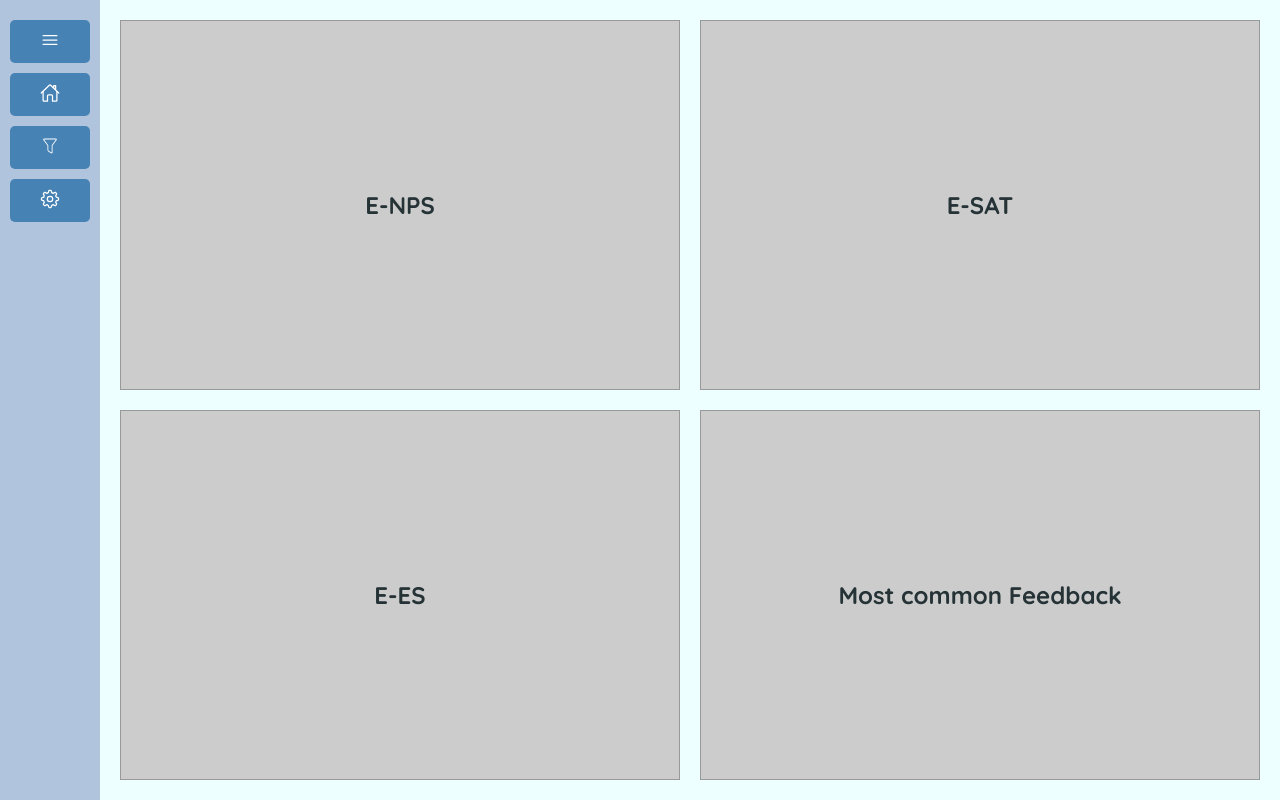
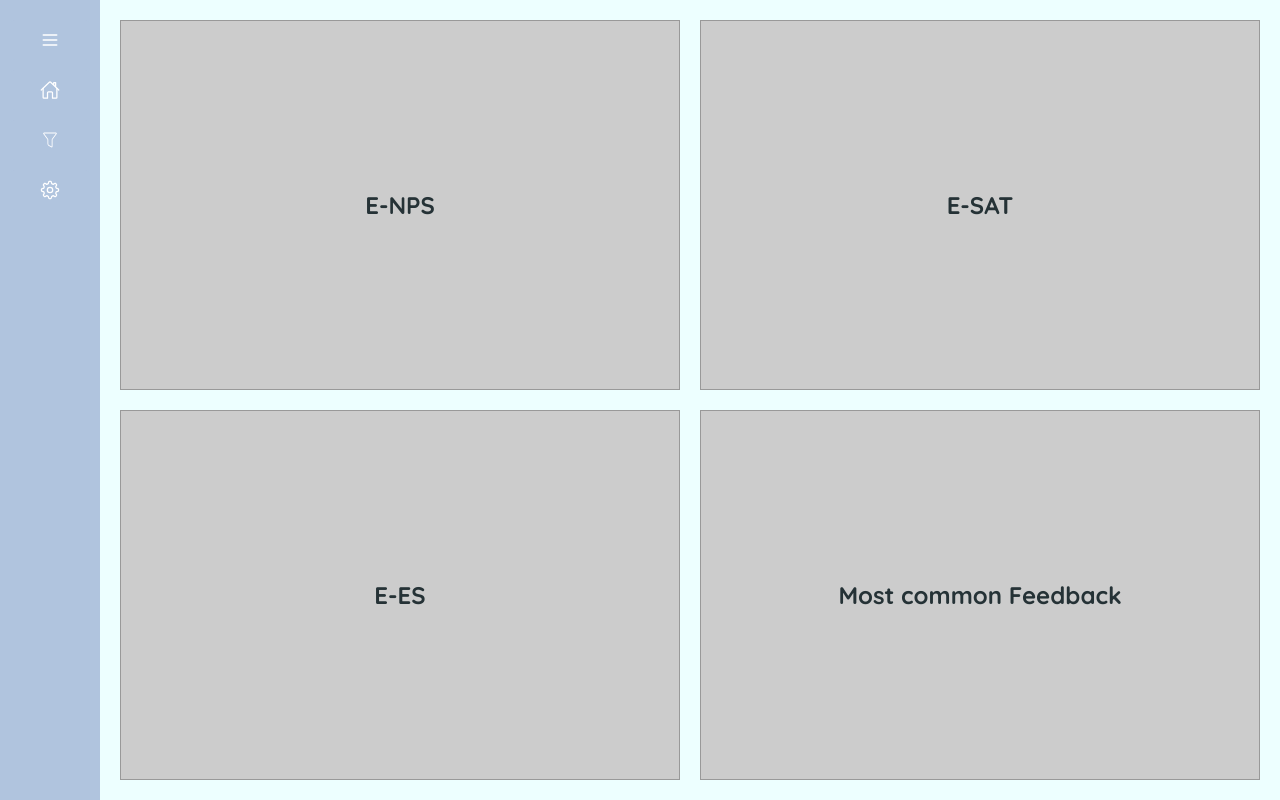
Before and after one commit to emaslvcc/wagwan, a React (Create React App) app in the folder wagwan/: page /dashboard in a window 1280 px wide. Built offline with nearby package versions, Linux system fonts and the light colour scheme.

Commit message:
transparent buttons

```diff
--- a/wagwan/package.json
+++ b/wagwan/package.json
@@ -8,8 +8,9 @@
     "@testing-library/user-event": "^13.5.0",
     "react": "^18.3.1",
     "react-dom": "^18.3.1",
+    "react-icons": "^5.2.1",
     "react-router-dom": "^6.23.1",
-    "react-scripts": "5.0.1",
+    "react-scripts": "^5.0.1",
     "web-vitals": "^2.1.4"
   },
   "scripts": {
--- a/wagwan/src/App.css
+++ b/wagwan/src/App.css
@@ -87,11 +87,14 @@ body {
 .sidebar button {
   padding: 10px;
   margin-bottom: 10px;
-  background-color: #4682b4; /* Button background color */
+  background-color: #b0c4de; /* Match button background color with sidebar */
   color: white;
   border: none;
   border-radius: 5px;
   cursor: pointer;
+  display: flex;
+  align-items: center;
+  justify-content: center;
 }
 
 .sidebar button:hover {
--- a/wagwan/src/Dashboard.css
+++ /dev/null
@@ -1,54 +0,0 @@
-.dashboard {
-    display: flex;
-  }
-
-  .sidebar {
-    display: flex;
-    flex-direction: column;
-    align-items: center;
-    padding: 20px;
-    background-color: #f0f0f0;
-    height: 100vh;
-  }
-
-  .icon-button {
-    background: transparent;
-    border: none;
-    margin: 10px 0;
-    cursor: pointer;
-    padding: 10px;
-  }
-
-  .icon-button svg {
-    transition: transform 0.2s;
-  }
-
-  .icon-button:hover svg {
-    transform: scale(1.2);
-  }
-
-  .content {
-    flex-grow: 1;
-    padding: 20px;
-  }
-
-  .rectangles {
-    display: flex;
-    flex-wrap: wrap;
-    gap: 20px;
-  }
-
-  .rectangle {
-    width: 200px;
-    height: 100px;
-    background-color: #d3d3d3;
-    display: flex;
-    align-items: center;
-    justify-content: center;
-    cursor: pointer;
-    transition: background-color 0.2s;
-  }
-
-  .rectangle:hover {
-    background-color: #a9a9a9;
-  }
--- a/wagwan/src/Dashboard.js
+++ b/wagwan/src/Dashboard.js
@@ -1,12 +1,12 @@
 // Dashboard.js
 
 import React from 'react';
+import { CiFilter } from 'react-icons/ci';
+import { GoGear } from 'react-icons/go';
+import { HiOutlineMenu } from 'react-icons/hi'; // Correct import based on available icons
+import { IoHomeOutline } from 'react-icons/io5';
 import { useNavigate } from 'react-router-dom';
-import { FaBeer } from "react-icons/fa";
-import { IoHomeOutline } from "react-icons/io5";
-import { HiBars3 } from "react-icons/hi2";
-import { GoGear } from "react-icons/go";
-import { CiFilter } from "react-icons/ci";
+import './App.css';
 
 function Dashboard() {
   const navigate = useNavigate();
@@ -19,7 +19,7 @@ function Dashboard() {
     <div className="dashboard">
       <div className="sidebar">
         <button onClick={() => handleNavigation('/')} className="icon-button">
-          <HiBars3 size={20} />
+          <HiOutlineMenu size={20} /> {/* Use HiOutlineMenu or the correct icon name */}
         </button>
         <button onClick={() => handleNavigation('/home')} className="icon-button">
           <IoHomeOutline size={20} />
```
Also changed, not shown: 1 other file (tests, documents, lock files or other folders).
